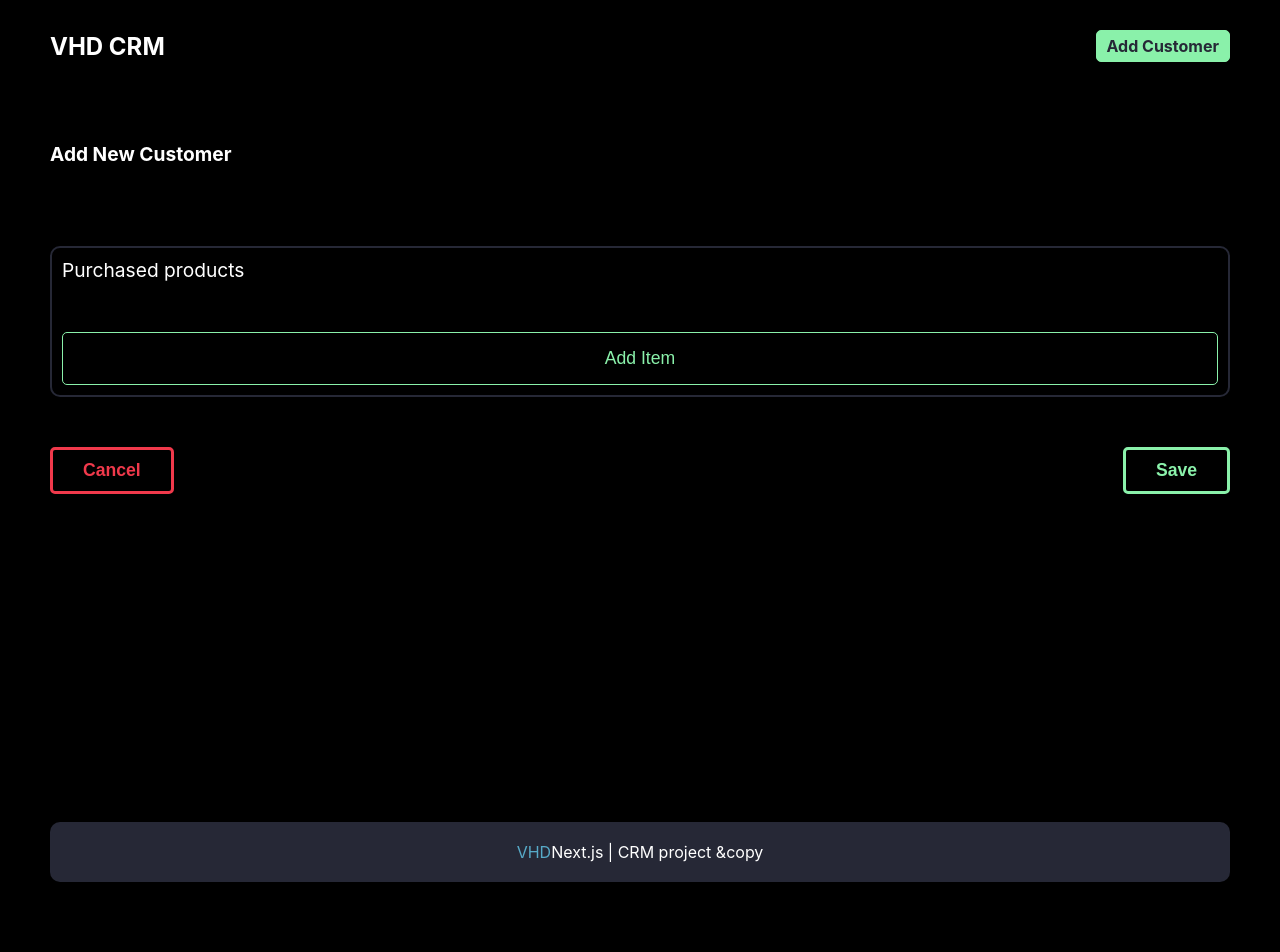
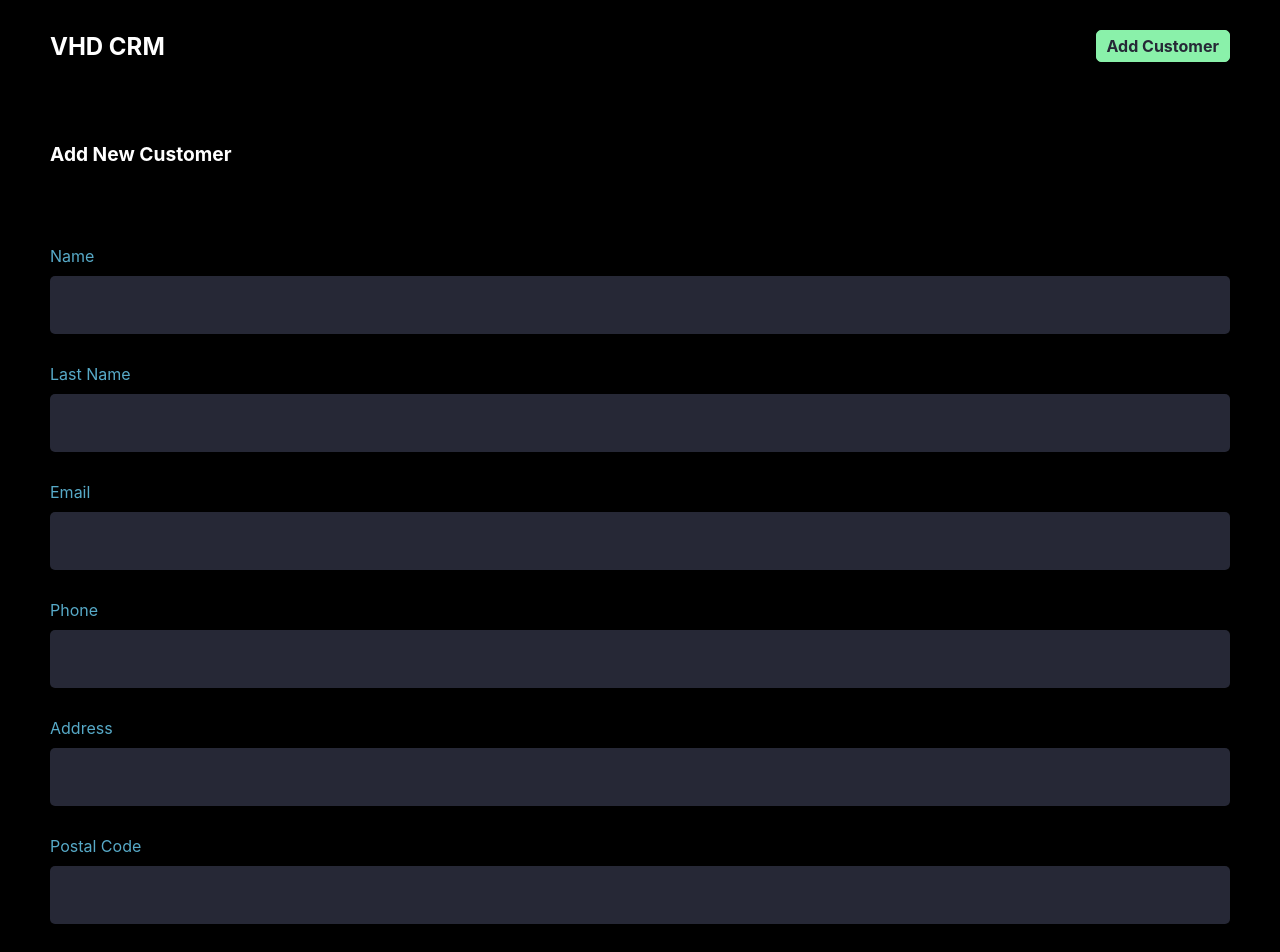
Before and after one commit to vahid-hosseini-dev/crm, a Next.js app: page /add-customer in a window 1280 px wide. Shown: the top 952 px of the page. Before the commit the page ends 892 px from the top, so only its background shows below. Built offline with nearby package versions, Linux system fonts and the light colour scheme.

Commit message:
feat:complete add customer feature

```diff
--- a/components/module/Form.js
+++ b/components/module/Form.js
@@ -1,8 +1,62 @@
+import FormInput from "./FormInput";
 import ItemList from "./ItemList";
 
 function Form({ form, setForm }) {
+  const changeHandler = (e) => {
+    const { name, value } = e.target;
+    setForm({ ...form, [name]: value });
+  };
   return (
     <div>
+      <FormInput
+        name="name"
+        label="Name"
+        type="text"
+        value={form.name}
+        onChange={changeHandler}
+      />
+      <FormInput
+        name="lastName"
+        label="Last Name"
+        type="text"
+        value={form.lastName}
+        onChange={changeHandler}
+      />
+      <FormInput
+        name="email"
+        label="Email"
+        type="text"
+        value={form.email}
+        onChange={changeHandler}
+      />
+      <FormInput
+        name="phone"
+        label="Phone"
+        type="tel"
+        value={form.phone}
+        onChange={changeHandler}
+      />
+      <FormInput
+        name="address"
+        label="Address"
+        type="text"
+        value={form.address}
+        onChange={changeHandler}
+      />
+      <FormInput
+        name="postalCode"
+        label="Postal Code"
+        type="text"
+        value={form.postalCode}
+        onChange={changeHandler}
+      />
+      <FormInput
+        name="date"
+        label="Date"
+        type="date"
+        value={form.date}
+        onChange={changeHandler}
+      />
       <ItemList form={form} setForm={setForm} />
     </div>
   );
--- a/pages/api/customer/index.js
+++ b/pages/api/customer/index.js
@@ -13,6 +13,7 @@
 
   if (req.method === "POST") {
     const data = req.body.data;
+    console.log(data);
 
     if (!data.name || !data.lastName || !data.email)
       return res
```
